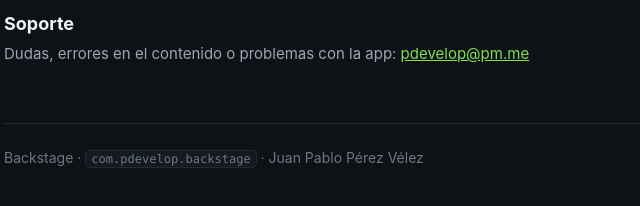
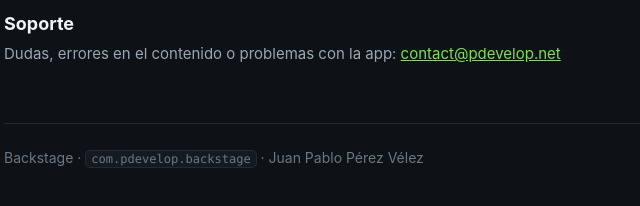
Before and after one commit to juapperez/backstage-legal, a plain HTML site: page index.html in a window 1280 px wide. Shown: the part 302-508 px from the top of the page, 316-956 px from the left. Drawn offline with Linux system fonts and the light colour scheme.

Commit message:
Portada: correo de soporte contact@pdevelop.net
Es el correo público de las apps y el que ya enseña la política de
Backstage en pdevelop.net. La portada seguía con pdevelop@pm.me.

GitHub Pages publica desde main: esto no se despliega hasta que se
mergee.

```diff
--- a/index.html
+++ b/index.html
@@ -38,7 +38,7 @@
   <div class="card">
     <h2>Soporte</h2>
     <p>Dudas, errores en el contenido o problemas con la app:
-      <a class="mail" href="mailto:pdevelop@pm.me">pdevelop@pm.me</a></p>
+      <a class="mail" href="mailto:contact@pdevelop.net">contact@pdevelop.net</a></p>
   </div>
 </main>
 <footer>
```
